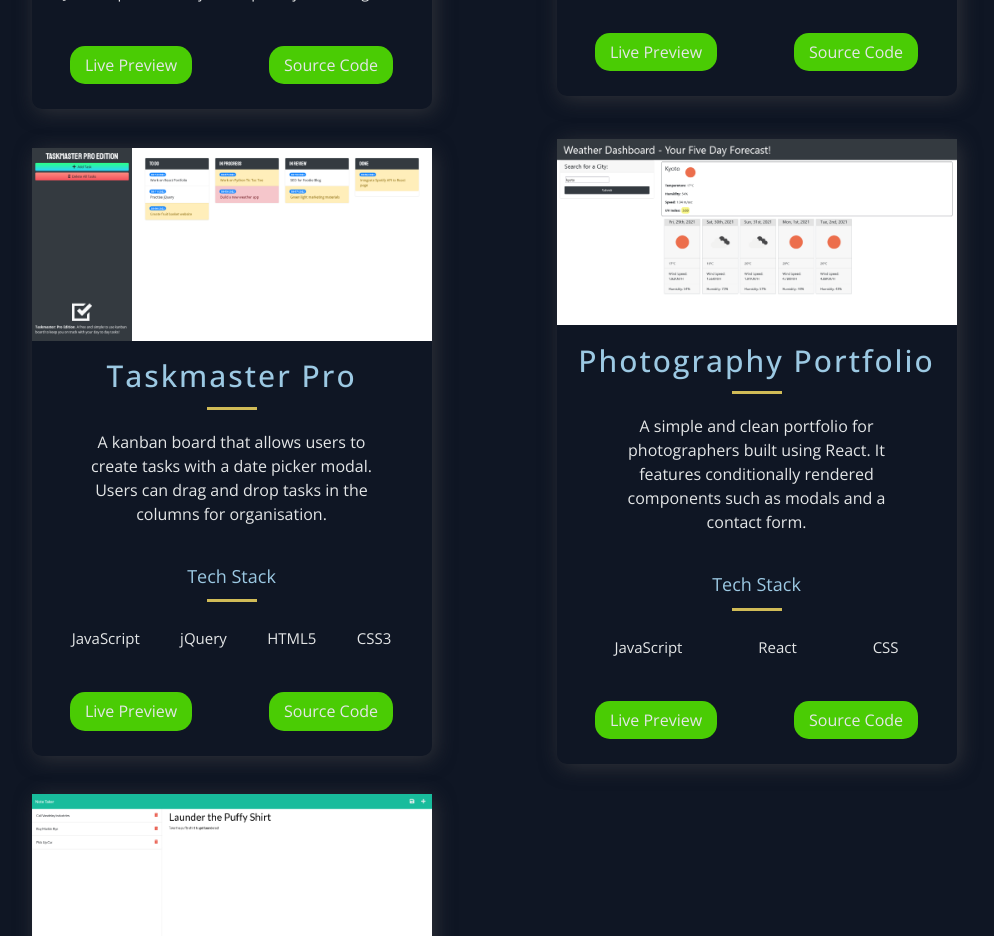
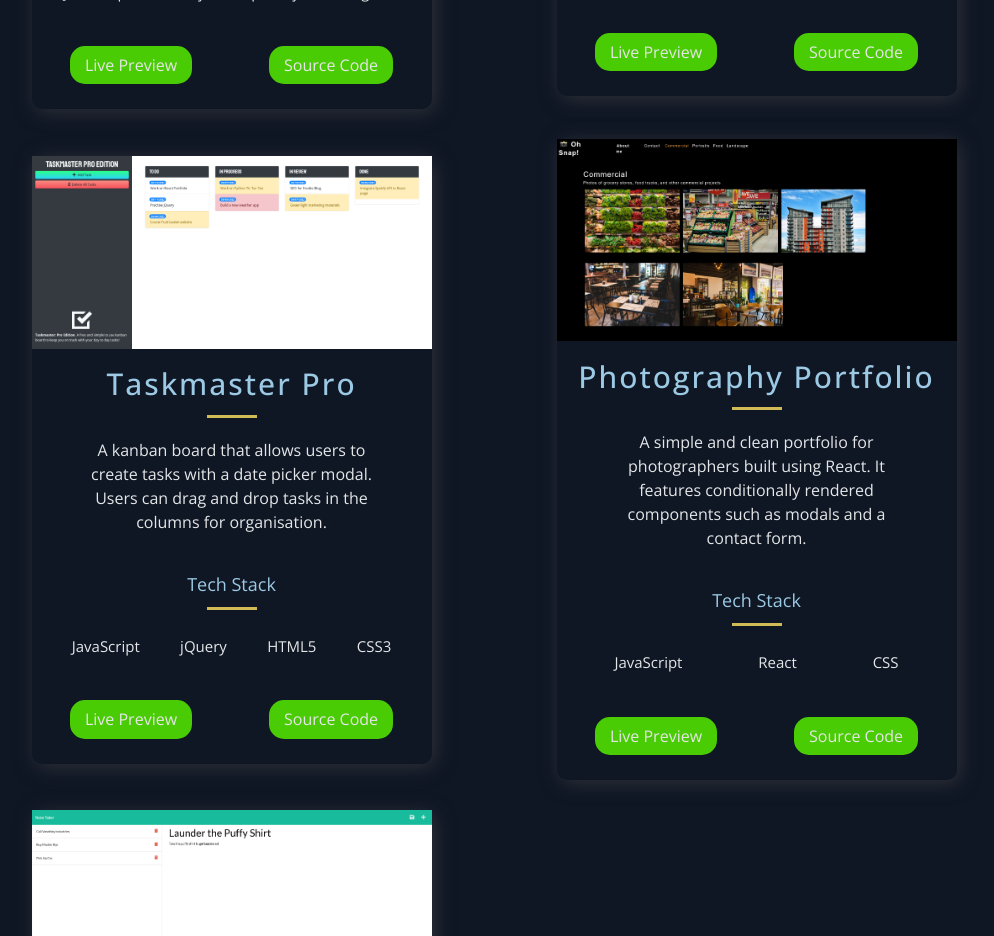
Before and after one commit to flovelace/developer-portfolio, a Next.js app: page / in a window 1280 px wide. Shown: the part 1440-2376 px from the top of the page, without its empty margins (146-1140 px from the left). Built offline with nearby package versions, Linux system fonts and the light colour scheme.

Commit message:
corrected incorrect image in projects section

```diff
--- a/src/constants/constants.js
+++ b/src/constants/constants.js
@@ -29,7 +29,7 @@ export const projects = [
   {
     title: 'Photography Portfolio',
     description: "A simple and clean portfolio for photographers built using React. It features conditionally rendered components such as modals and a contact form.",
-    image: '/images/weather-dashboard.png',
+    image: '/images/photo-portfolio.png',
     tags: ['JavaScript', 'React', 'CSS'],
     source: 'https://github.com/flovelace/photo-port',
     visit: 'photo-portfolio-fairfax.herokuapp.com/',
```
